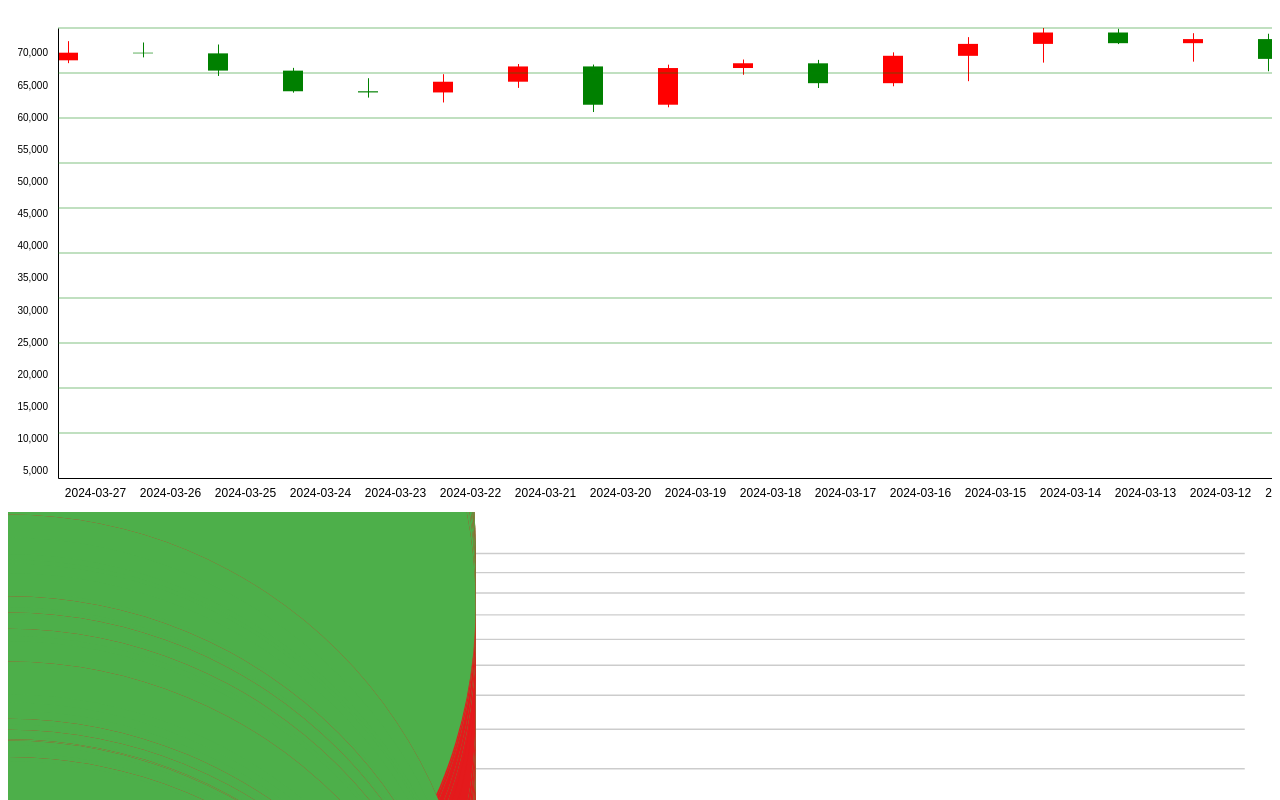
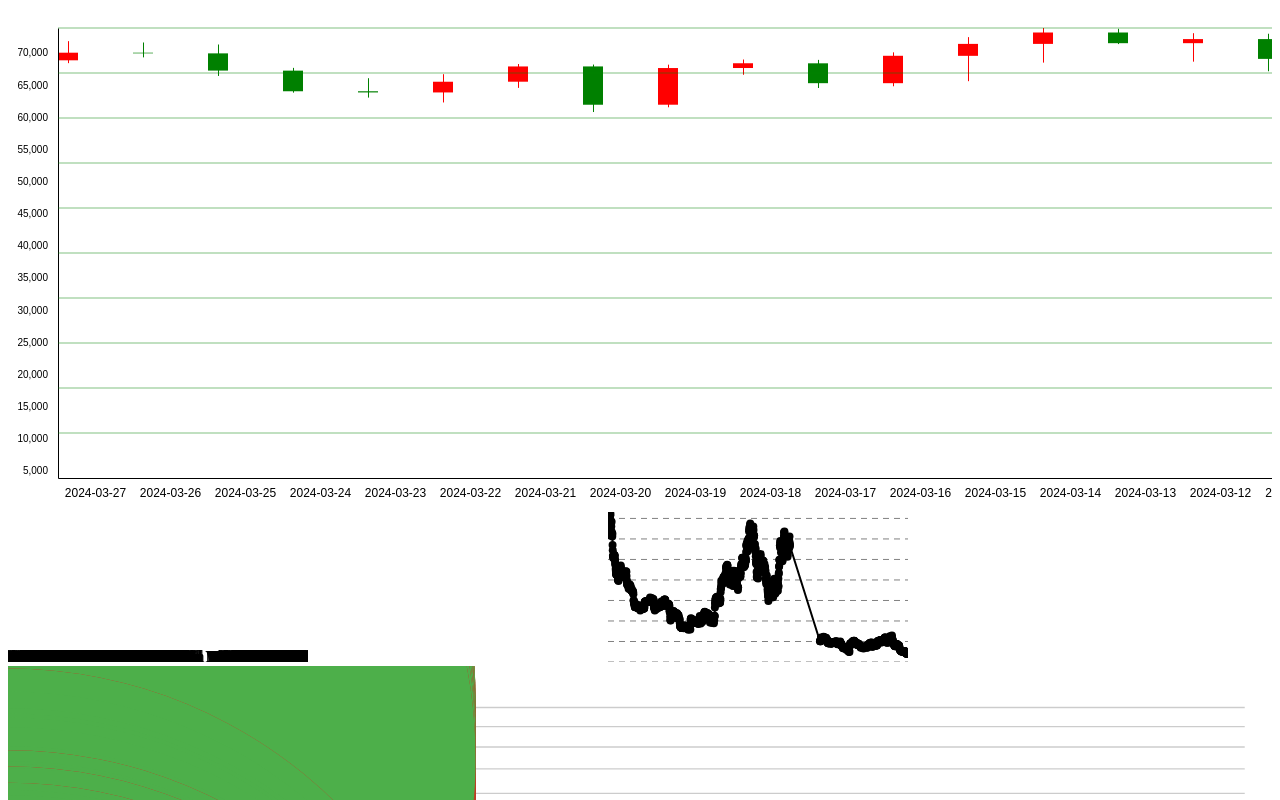
Before and after one commit to DoughFlow/DoughFlow, a Next.js app in the folder frontend/: page /site in a window 1280 px wide. Shown: the top 800 px of the page. Built offline with nearby package versions, Linux system fonts and the light colour scheme.

Commit message:
work in progress still.

```diff
--- a/frontend/app/components/chart.tsx
+++ b/frontend/app/components/chart.tsx
@@ -2,21 +2,31 @@ import * as d3 from "d3";
 import { format } from "date-fns";
 import { CSSProperties } from "react";
 
-export function Chart({ data }: { data: { value: number; date: Date }[] }) {
+
+interface StockData {
+    datetime: Date;
+    open: number;
+    high: number;
+    low: number;
+    close: number;
+}
+
+export function Chart({ data }: { data: StockData[] }) {
     console.log("starting plot");
     let xScale = d3
         .scaleTime()
-    .domain([data[0].date, data[data.length - 1].date])
+        .domain([data[0].datetime, data[data.length - 1].datetime])
         .range([0, 100]);
+
     let yScale = d3
         .scaleLinear()
-    .domain([0, d3.max(data.map((d) => d.value)) ?? 0])
+        .domain([0, d3.max(data.map((d) => d.open)) ?? 0])
         .range([100, 0]);
 
     let line = d3
         .line<(typeof data)[number]>()
-    .x((d) => xScale(d.date))
-    .y((d) => yScale(d.value));
+        .x((d) => xScale(d.datetime))
+        .y((d) => yScale(d.open));
 
     let d = line(data);
 
@@ -50,7 +60,7 @@ export function Chart({ data }: { data: { value: number; date: Date }[] }) {
             {data.map((day, i) => (
                         <g key={i} className="overflow-visible font-medium text-gray-500">
                         <text
-              x={`${xScale(day.date)}%`}
+                        x={`${xScale(day.datetime)}%`}
                         y="100%"
                         textAnchor={
                         i === 0 ? "start" : i === data.length - 1 ? "end" : "middle"
@@ -58,10 +68,10 @@ export function Chart({ data }: { data: { value: number; date: Date }[] }) {
                         fill="currentColor"
                         className="@sm:inline hidden text-sm"
                         >
-              {format(day.date, "EEE")}
+                        {format(day.datetime, "EEE")}
                         </text>
                         <text
-              x={`${xScale(day.date)}%`}
+                        x={`${xScale(day.datetime)}%`}
                         y="100%"
                         textAnchor={
                         i === 0 ? "start" : i === data.length - 1 ? "end" : "middle"
@@ -69,7 +79,7 @@ export function Chart({ data }: { data: { value: number; date: Date }[] }) {
                         fill="currentColor"
                         className="@sm:hidden text-xs"
                         >
-              {format(day.date, "EEEEE")}
+                        {format(day.datetime, "EEEEE")}
                         </text>
                             </g>
                             ))}
@@ -151,8 +161,8 @@ export function Chart({ data }: { data: { value: number; date: Date }[] }) {
                     {/* Circles */}
                 {data.map((d) => (
                             <path
-              key={d.date.toString()}
-              d={`M ${xScale(d.date)} ${yScale(d.value)} l 0.0001 0`}
+                            key={d.datetime.toString()}
+                            d={`M ${xScale(d.datetime)} ${yScale(d.open)} l 0.0001 0`}
                             vectorEffect="non-scaling-stroke"
                             strokeWidth="8"
                             strokeLinecap="round"
--- a/frontend/app/site/page.tsx
+++ b/frontend/app/site/page.tsx
@@ -3,20 +3,6 @@ import { Chart } from "@components/chart";
 import { CandleChart, CandleStickChartObs } from "@components/candlestick_ts";
 import {CandlestickChart, CandleStickChart_Obs} from "@components/candlestick";
 import DummyData from "./loader";
-
-let data_test = [
-        { value: 10, date: new Date("2024-03-26") },
-        { value: 20, date: new Date("2024-03-27") },
-        { value: 15, date: new Date("2024-03-28") },
-        { value: 25, date: new Date("2024-03-29") },
-        { value: 18, date: new Date("2024-03-30") },
-        { value: 22, date: new Date("2024-03-31") },
-        { value: 30, date: new Date("2024-04-01") },
-        { value: 17, date: new Date("2024-04-02") },
-        { value: 29, date: new Date("2024-04-03") },
-        { value: 35, date: new Date("2024-04-04") },
-        // Add more data items as needed
-    ];
 
 let new_data = [
         {
@@ -84,6 +70,7 @@ export default function Home() {
           </div>
 */}
           <CandleChart newData={ddata.values}/>
+          <Chart data={ddata.values}/>
           <CandleStickChartObs data={ddata.values}/>
         </main>
       );
```
Also changed, not shown: frontend/app/components/candlestick_ts.tsx (indentation only). Lines whose indentation alone changed are shown as unchanged.
